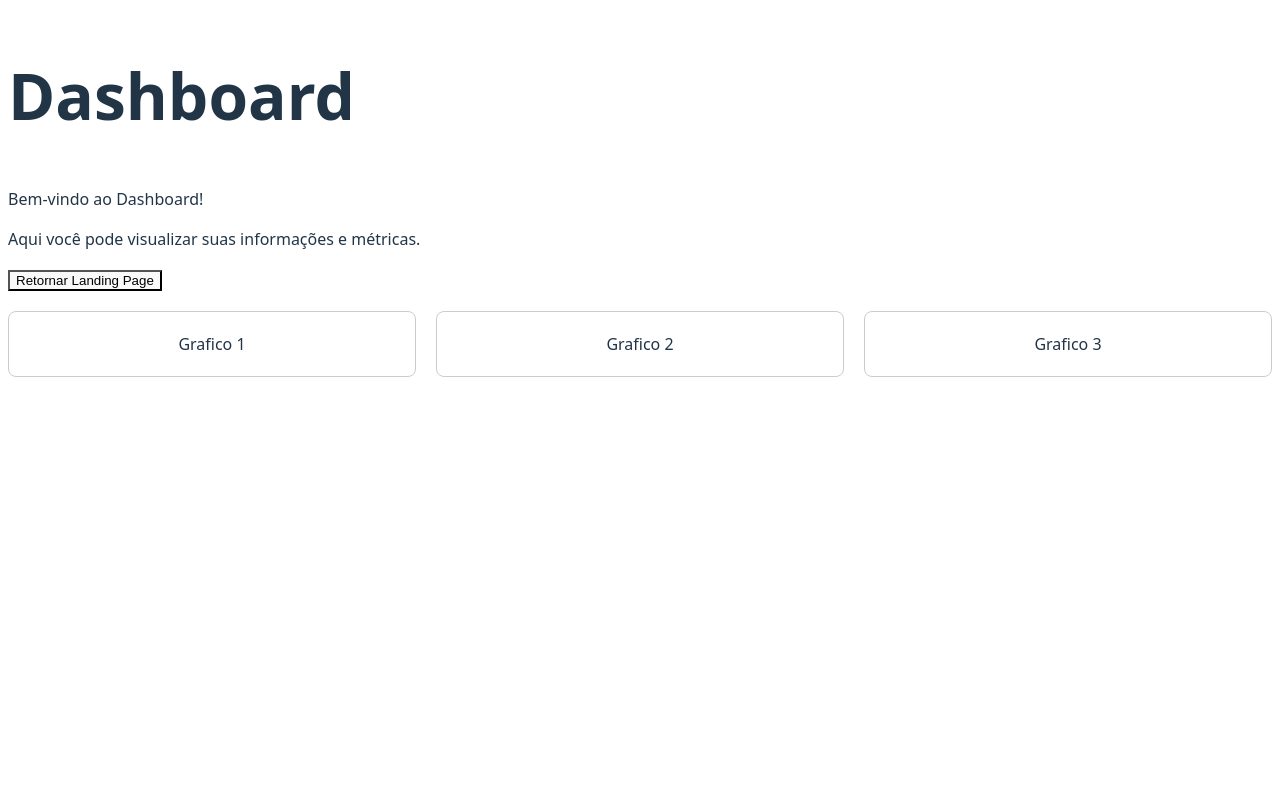
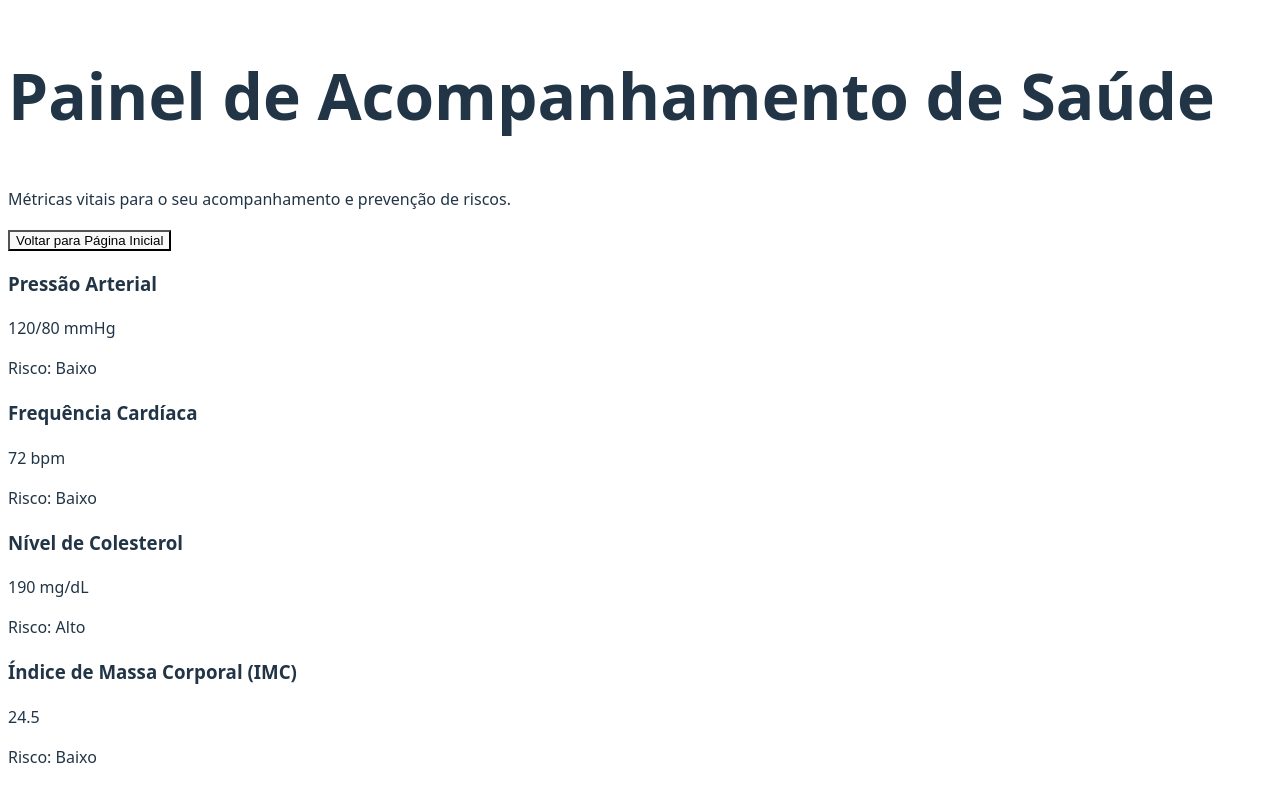
Before and after one commit to TriPixelDevv/digital-twin, a React (Vite) app in the folder front-end/digital-twin/: page /dashboard in a window 1280 px wide. Shown: the top 792 px of the page. Built offline with nearby package versions, Linux system fonts and the light colour scheme.

Commit message:
Atualização do DashBoard

```diff
--- a/front-end/digital-twin/src/pages/DashBoard/DashBoard.tsx
+++ b/front-end/digital-twin/src/pages/DashBoard/DashBoard.tsx
@@ -1,27 +1,43 @@
 import { useNavigate } from "react-router";
-
 export default function DashBoard() {
-    const navigate = useNavigate()
+  const navigate = useNavigate();
 
   function handleLp() {
-    navigate('/landing-page')
+    navigate("/landing-page");
   }
-    return <>
-        <h1>Dashboard</h1>
-        <p>Bem-vindo ao Dashboard!</p>
-        <p>Aqui você pode visualizar suas informações e métricas.</p>
-        <button onClick={handleLp}>Retornar Landing Page</button>
+  const metricas = [
+    { nome: "Pressão Arterial", valor: "120/80 mmHg", risco: "Baixo" },
+    { nome: "Frequência Cardíaca", valor: "72 bpm", risco: "Baixo" },
+    { nome: "Nível de Colesterol", valor: "190 mg/dL", risco: "Alto" },
+    { nome: "Índice de Massa Corporal (IMC)", valor: "24.5", risco: "Baixo" },
+    { nome: "Glicemia em Jejum", valor: "95 mg/dL", risco: "Baixo" },
+    { nome: "Nível de Stresse", valor: "Moderado", risco: "Médio" },
+  ];
 
-        <section style={{ display: 'grid', gridTemplateColumns: 'repeat(3, 1fr)', gap: '20px', marginTop: '20px' }}>
-            <div  style={{ border: '1px solid #ccc', padding: '20px', borderRadius: '8px', textAlign: 'center' }}>
-                Grafico 1
+  const getRiskClassName = (risco: string) => {
+    return `risco-${risco.toLowerCase()}`;
+  };
+
+  return (
+  <>
+    <div className="dashboard-container">
+        <header className="dashboard-header">
+            <h1>Painel de Acompanhamento de Saúde</h1>
+            <p> Métricas vitais para o seu acompanhamento e prevenção de riscos.</p>
+        </header>
+        <button onClick={handleLp}>Voltar para Página Inicial</button>
+
+        <section className="metrics-list">
+            {metricas.map((metrica, index) => (
+                <div key={index} className="metric-card">
+                    <h3>{metrica.nome}</h3>
+                    <p className="metric-value">{metrica.valor}</p>
+                    <p className={`metric-risk ${getRiskClassName(metrica.risco)}`}>
+                        Risco: {metrica.risco}</p>
                 </div>
-            <div style={{ border: '1px solid #ccc', padding: '20px', borderRadius: '8px', textAlign: 'center' }}>
-                Grafico 2
+            ))}
+        </section>
     </div>
-            <div style={{ border: '1px solid #ccc', padding: '20px', borderRadius: '8px', textAlign: 'center' }}>
-                Grafico 3
-            </div>
-        </section>
   </>
+  );
 }
--- a/front-end/digital-twin/src/pages/LandingPage/LandingPage.tsx
+++ b/front-end/digital-twin/src/pages/LandingPage/LandingPage.tsx
@@ -13,10 +13,12 @@ export default function LandingPage() {
     <>
       <div className="lp-container">
         <nav><li><a href="/login">Sair da Sistema</a></li></nav>
+
         <header className="lp-header">
           <h1>Bem vindo, {paciente.nome}</h1>
           <p>Seu Painel de Acompanhamento de Saúde e Prevenção de Riscos</p>
         </header>
+
         <section className="data-list">
             <h2>Informações do Perfil</h2>
             <p><strong>Idade:</strong> {paciente.idade} anos</p>
@@ -27,6 +29,7 @@ export default function LandingPage() {
             </p>
             <p><strong>Última Atualização dos Dados:</strong> {paciente.ultimaConsulta}</p>
         </section>
+
         <section className="Dashboard">
             <h2>Visão Completa</h2>
             <p>Para visualizar suas métricas de saúde detalhadas e recomendações de prevenção, acesse <a href="/dashboard"> Painel de Acompanhamento</a></p>
```
Lines whose indentation alone changed are shown as unchanged.
